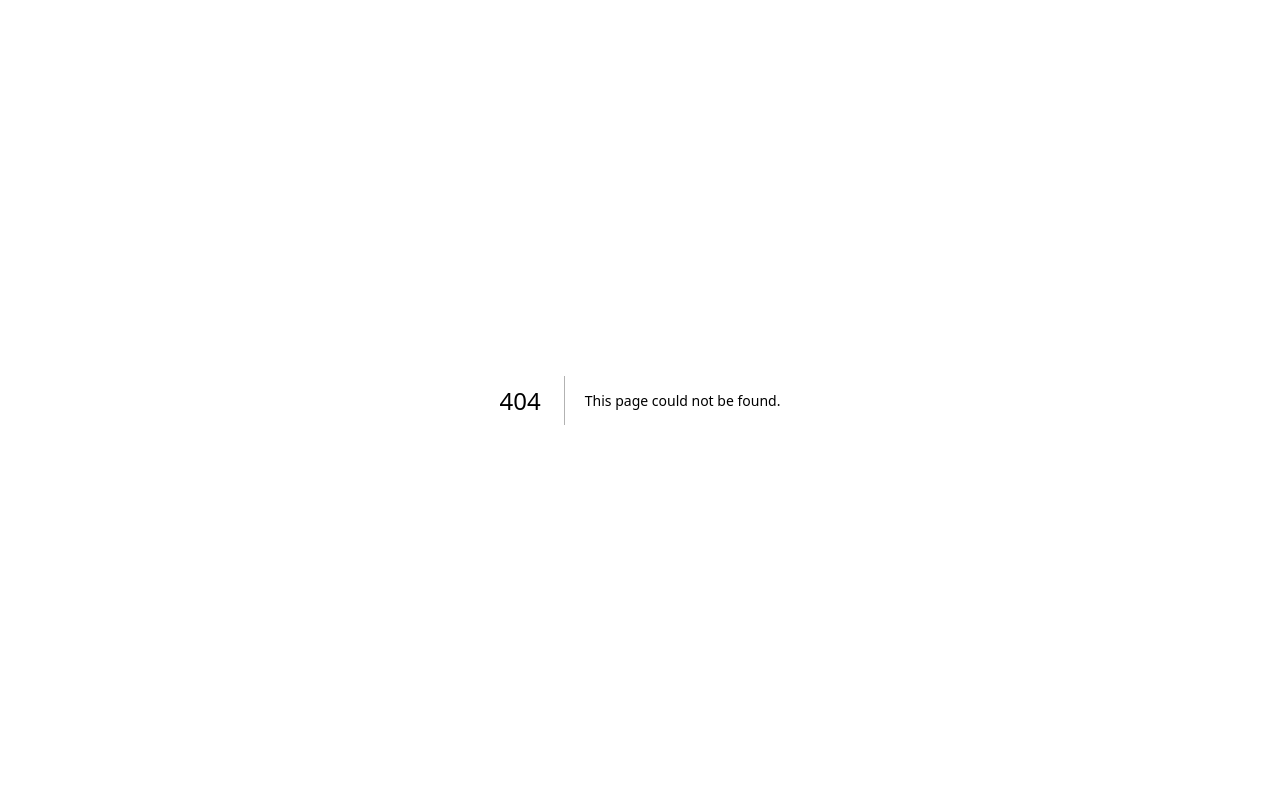
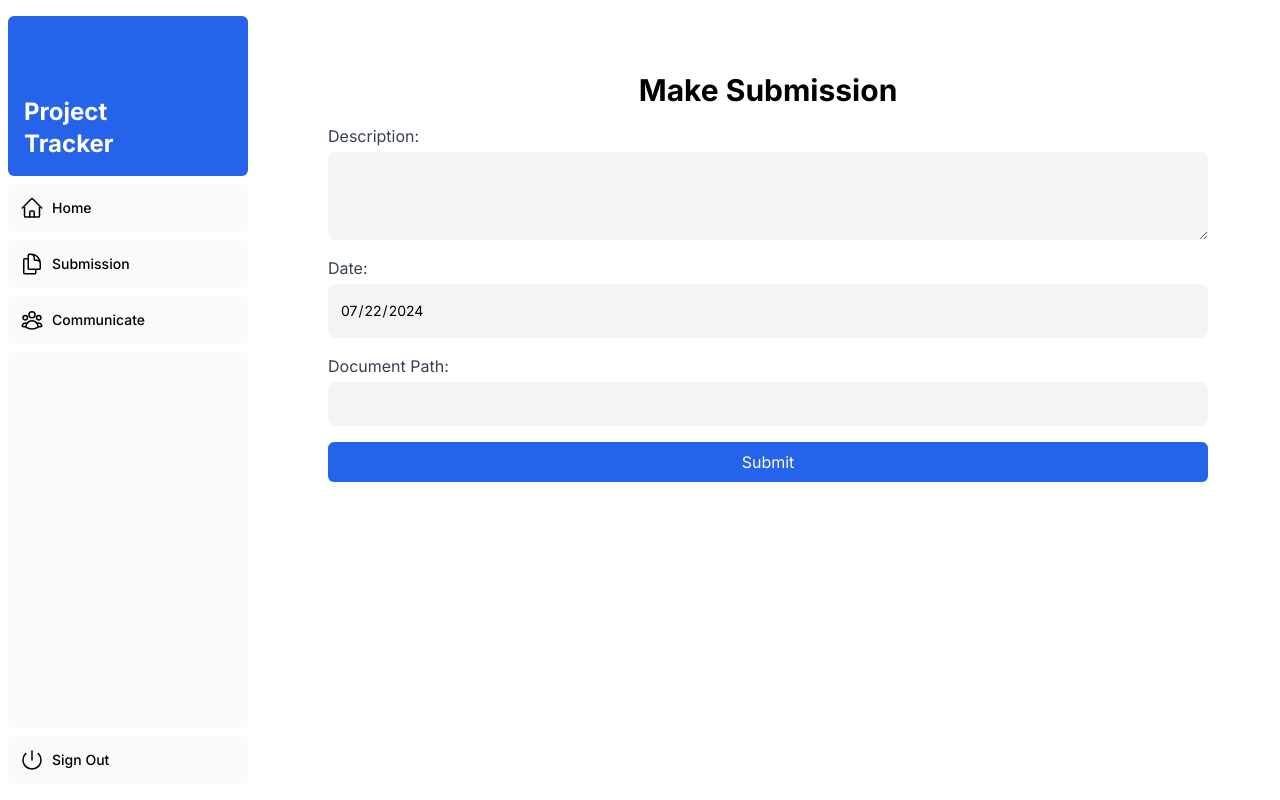
Before and after one commit to markmumba/project-tracker, a Next.js app in the folder frontend/: page /dashboard/submission/createsubmission in a window 1280 px wide. Before the commit this address had no page. Built offline with nearby package versions, Linux system fonts and the light colour scheme; no server answers.

Commit message:
added the submission pages got the project details for the submimssion data

```diff
--- /dev/null
+++ b/frontend/app/UI/Submission/createsubmission.tsx
@@ -0,0 +1,65 @@
+import { useState } from 'react';
+import Link from 'next/link';
+import { CreateSubmissionFormData } from '@/app/shared/types';
+
+function SubmissionForm({ formData, handleSubmit, handleChange }:
+    {
+        formData: CreateSubmissionFormData,
+        handleSubmit: (e: React.FormEvent<HTMLFormElement>) => void,
+        handleChange: (e: React.ChangeEvent<HTMLInputElement | HTMLTextAreaElement | HTMLSelectElement>) => void,
+    }) {
+
+
+    return (
+        <div className="max-w-md p-10 overflow-hidden md:max-w-5xl">
+            <h2 className="text-3xl font-bold mb-4 text-center">Make Submission </h2>
+            <form onSubmit={handleSubmit} className="space-y-4">
+
+
+                <label className="block">
+                    <span className="text-gray-700">Description:</span>
+                    <textarea
+                        name="description"
+                        value={formData.description}
+                        onChange={handleChange}
+                        required
+                        className="mt-1 block w-full px-3 py-6 bg-gray-100 rounded-lg focus:outline-none sm:text-sm"
+                    />
+                </label>
+
+                <label className="block">
+                    <span className="text-gray-700">Date:</span>
+                    <input
+                        type="date"
+                        name="submission_date"
+                        value={formData.submission_date}
+                        onChange={handleChange}
+                        required
+                        readOnly
+                        className="mt-1 block w-full px-3 py-4 bg-gray-100 rounded-lg focus:outline-none sm:text-sm"
+                    />
+                </label>
+
+                <label className="block">
+                    <span className="text-gray-700">Document Path:</span>
+                    <input
+                        type="input"
+                        name="document_path"
+                        value={formData.document_path}
+                        onChange={handleChange}
+                        required
+                        className="mt-1 block w-full px-3 py-3 bg-gray-100 rounded-lg focus:outline-none sm:text-sm"
+                    />
+                </label>
+                <button
+                    type="submit"
+                    className="w-full bg-blue-600 text-white py-2 px-4 rounded-md hover:bg-blue-700 focus:outline-none focus:bg-blue-700">
+                    Submit
+                </button>
+
+            </form>
+        </div>
+    );
+};
+
+export default SubmissionForm;
--- /dev/null
+++ b/frontend/app/UI/Submission/submissions.tsx
@@ -0,0 +1,50 @@
+'use client';
+import { SubmissionDetails } from '@/app/shared/types';
+import Link from 'next/link';
+import { useRouter } from 'next/navigation';
+
+
+function Submissions({ submissions }: { submissions: SubmissionDetails[] | null | undefined }) {
+    const router = useRouter();
+
+
+    return (
+        <div className="p-5">
+            <div className="flex justify-between items-center mb-6">
+                <h1 className="text-3xl font-bold">Submissions</h1>
+                <Link href="/dashboard/submission/createsubmission">
+                    <button
+                        className="bg-blue-600 text-white py-2 px-4 rounded-md hover:bg-blue-700 focus:outline-none focus:bg-blue-700">
+                        Create Submission
+                    </button>
+                </Link>
+            </div>
+            <div className="relative">
+                <div className="absolute left-2 top-0 bottom-0 border-l-2 border-gray-300"></div>
+                {submissions?.map((submission) => (
+                    <div key={submission.submission_id} className="relative pl-8 mb-4">
+                        <div className="flex items-center mb-2">
+                            <div className="bg-blue-500 h-4 w-4 rounded-full border-2 border-white"></div>
+                            <div className="ml-4 p-4 bg-white shadow-md rounded-lg">
+                                <h2 className="text-xl font-semibold">{`Project ID: ${submission.project_id}`}</h2>
+                                <p>{`Student ID: ${submission.student_id}`}</p>
+                                <p>{`Submission Date: ${submission.submission_date}`}</p>
+                                <p>{`Description: ${submission.description}`}</p>
+                                <a
+                                    href={submission.document_path}
+                                    className="text-blue-500 underline"
+                                    target="_blank"
+                                    rel="noopener noreferrer"
+                                >
+                                    View Document
+                                </a>
+                            </div>
+                        </div>
+                    </div>
+                ))}
+            </div>
+        </div>
+    );
+}
+
+export default Submissions;
--- a/frontend/app/dashboard/createproject/page.tsx
+++ b/frontend/app/dashboard/createproject/page.tsx
@@ -28,7 +28,7 @@ function CreateProjectPage() {
         const { name, value } = e.target;
         setFormData(prev => ({
             ...prev,
-            [name]: name === 'lecturer_id' ? parseInt(value, 10) : value,
+            [name]: value,
         }));
     };
 
@@ -36,7 +36,6 @@ function CreateProjectPage() {
         e.preventDefault();
         try {
             const requestBody = JSON.stringify(formData);
-            console.log('Request body:', requestBody);
             const response = await axiosInstance.post('/projects', requestBody, {
                 withCredentials: true,
                 headers: {
--- /dev/null
+++ b/frontend/app/dashboard/submission/createsubmission/page.tsx
@@ -0,0 +1,83 @@
+import SubmissionForm from "@/app/UI/Submission/createsubmission";
+import fetcher, { axiosInstance } from "@/app/fetcher/fetcher";
+import { CreateSubmissionFormData, ProjectDetails } from "@/app/shared/types";
+import { useRouter } from "next/navigation";
+import { useEffect, useState } from "react";
+import useSWR from "swr";
+
+function Submission() {
+    const router = useRouter();
+
+    const { data: project, error: projectError } = useSWR<ProjectDetails>("/projects", fetcher);
+
+    if (projectError) {
+        console.log(projectError.response?.data);
+    }
+    console.log(project);
+
+    const [formData, setFormData] = useState<CreateSubmissionFormData>({
+        project_id: 0,
+        student_id: 0,
+        submission_date: '',
+        document_path: '',
+        description: '',
+    });
+
+    useEffect(() => {
+        const currentDate = new Date().toISOString().split('T')[0];
+        if (project) {
+            setFormData({
+                project_id: project.id,
+                student_id: project.student_id, // Assuming project has a student_id field
+                submission_date: currentDate,
+                document_path: '',
+                description: '',
+            });
+        } else {
+            setFormData(prev => ({
+                ...prev,
+                submission_date: currentDate,
+            }));
+        }
+    }, [project]);
+
+    const handleChange = (e: React.ChangeEvent<HTMLInputElement | HTMLTextAreaElement | HTMLSelectElement>) => {
+        const { name, value } = e.target;
+        setFormData(prev => ({
+            ...prev,
+            [name]: value
+        }));
+    };
+
+    const handleSubmit = async (e: React.FormEvent<HTMLFormElement>) => {
+        e.preventDefault();
+        try {
+            const requestBody = JSON.stringify(formData);
+            const response = await axiosInstance.post('/submissions', requestBody, {
+                withCredentials: true,
+                headers: {
+                    'Content-Type': 'application/json',
+                },
+            });
+            console.log('Project created successfully:', response.data);
+            setFormData({
+                project_id: 0,
+                student_id: 0,
+                submission_date: '',
+                document_path: '',
+                description: '',
+            });
+            router.push('/dashboard');
+        } catch (error) {
+            console.error('Error creating project:', error);
+        }
+    };
+
+    return (
+        <>
+            <SubmissionForm formData={formData} handleSubmit={handleSubmit} handleChange={handleChange} />
+        </>
+    );
+}
+
+export default Submission;
--- a/frontend/app/dashboard/submission/page.tsx
+++ b/frontend/app/dashboard/submission/page.tsx
@@ -1,10 +1,31 @@
+'use client';
+import Submissions from "@/app/UI/Submission/submissions";
+import fetcher from "@/app/fetcher/fetcher";
+import { SubmissionDetails } from "@/app/shared/types";
+import useSWR from "swr";
 
+// TODO 1: get the submissions that belong to current user
+// TODO 2: display in list view
+// TODO 3: add pagination
+// TODO 4: latest being at the top
+// TODO 5: have a create submission button at the top
+// TODO 6: add a search bar to filter submissions (future feature)
 
-function Submission() {
-    return (
-        <>
-        <h1>We must be seen </h1>
-        </>
-    )
+function SubmissionPage() {
+    const { data: submissions, isLoading:submissionLoading,error: submissionError } = useSWR<SubmissionDetails[]>('/submissions', fetcher);
+
+    if (submissionLoading) {
+        return <p>Loading...</p>;
+    }
+    if (submissionError) {
+        console.log(submissionError.response?.data);
+    }
+
+  return (
+    <div>
+        <Submissions submissions={submissions}/>
+    </div>
+  );
 }
-export default Submission;
+
+export default SubmissionPage;
```
Also changed, not shown: frontend/app/shared/types.ts (+22 -6 lines), 2 other files (tests, documents, lock files or other folders).
